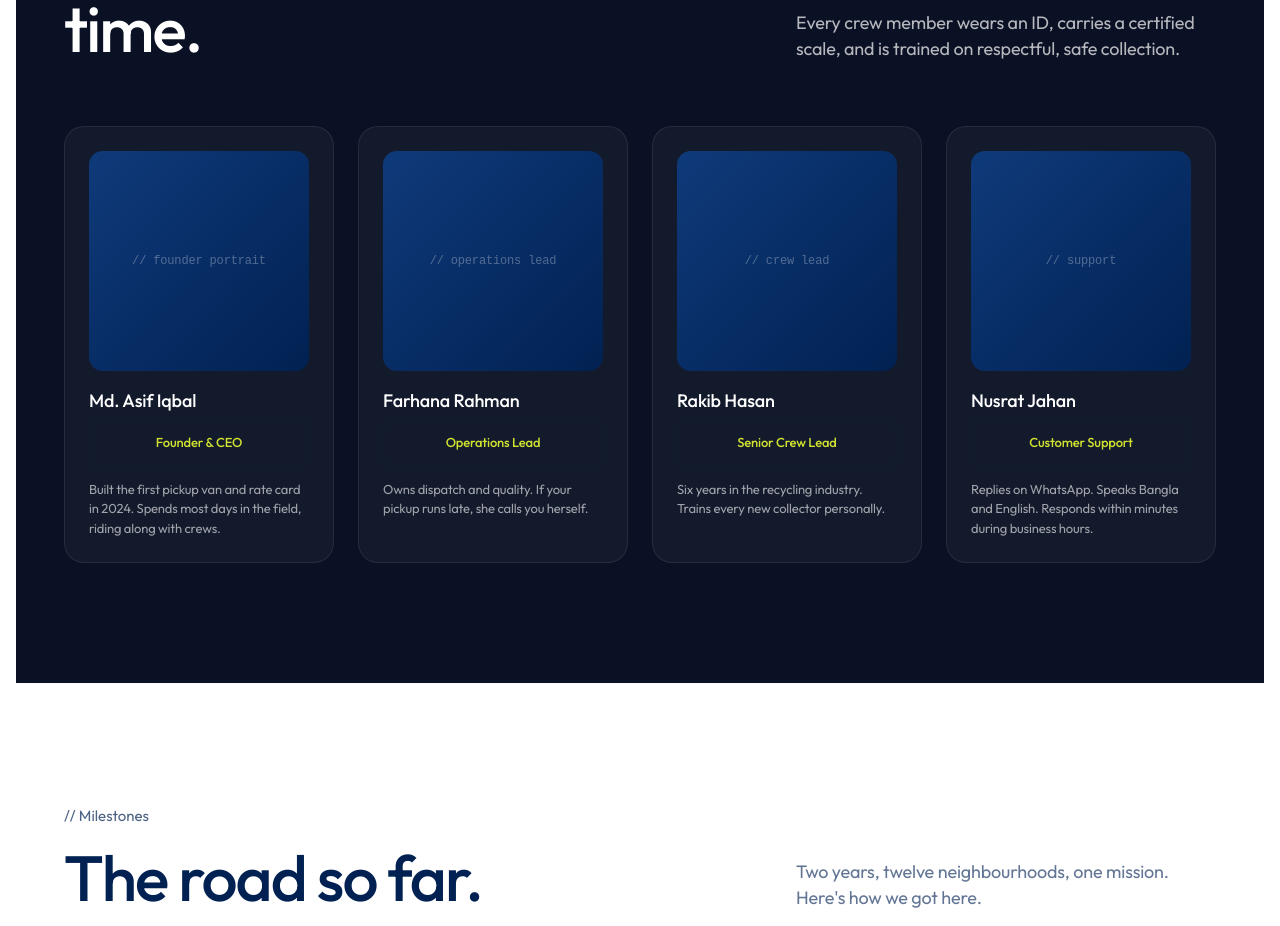
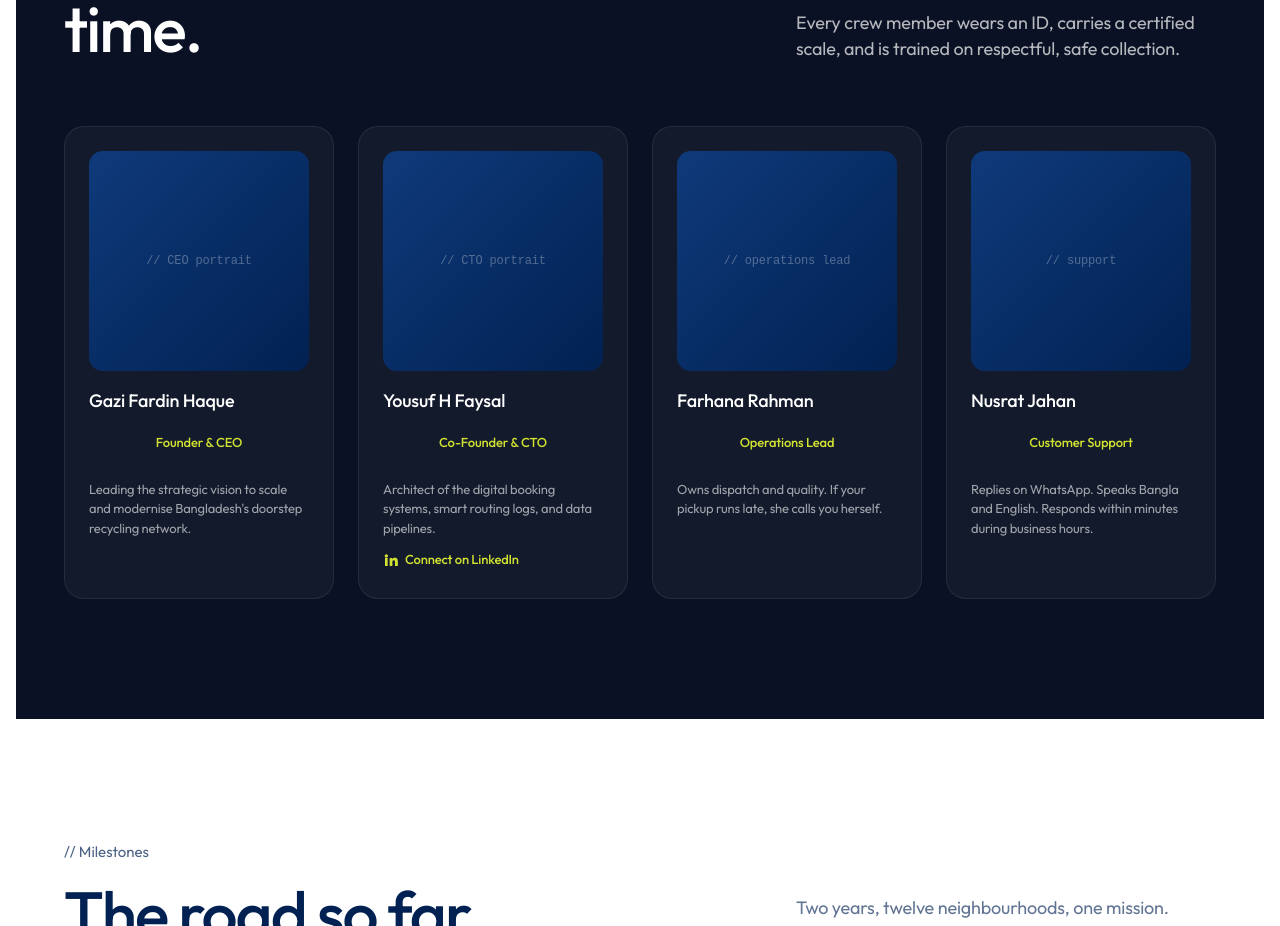
Before and after one commit to yousuffaysal/Project-Evang, a Next.js app: page /about in a window 1280 px wide. Shown: the part 3520-4446 px from the top of the page. Built offline with nearby package versions, Linux system fonts and the light colour scheme; a web font is replaced by a local one.

Commit message:
feat: update leadership team section and add LinkedIn links to profile cards

```diff
--- a/app/about/page.tsx
+++ b/app/about/page.tsx
@@ -167,11 +167,19 @@ export default function AboutPage() {
           <div className="team-grid">
             {[
               {
-                initials: 'AI',
-                name: 'Md. Asif Iqbal',
+                initials: 'GF',
+                name: 'Gazi Fardin Haque',
                 role: 'Founder & CEO',
-                bio: 'Built the first pickup van and rate card in 2024. Spends most days in the field, riding along with crews.',
-                ph: '// founder portrait',
+                bio: 'Leading the strategic vision to scale and modernise Bangladesh\'s doorstep recycling network.',
+                ph: '// CEO portrait',
+              },
+              {
+                initials: 'YF',
+                name: 'Yousuf H Faysal',
+                role: 'Co-Founder & CTO',
+                bio: 'Architect of the digital booking systems, smart routing logs, and data pipelines.',
+                ph: '// CTO portrait',
+                linkedin: 'https://www.linkedin.com/in/yusuf-faysal/',
               },
               {
                 initials: 'FR',
@@ -179,13 +187,6 @@ export default function AboutPage() {
                 role: 'Operations Lead',
                 bio: 'Owns dispatch and quality. If your pickup runs late, she calls you herself.',
                 ph: '// operations lead',
-              },
-              {
-                initials: 'RH',
-                name: 'Rakib Hasan',
-                role: 'Senior Crew Lead',
-                bio: 'Six years in the recycling industry. Trains every new collector personally.',
-                ph: '// crew lead',
               },
               {
                 initials: 'NJ',
@@ -200,6 +201,29 @@ export default function AboutPage() {
                 <h4>{member.name}</h4>
                 <div className="role">{member.role}</div>
                 <p>{member.bio}</p>
+                {member.linkedin && (
+                  <a
+                    href={member.linkedin}
+                    target="_blank"
+                    rel="noopener noreferrer"
+                    className="person-ln"
+                    style={{
+                      display: 'inline-flex',
+                      alignItems: 'center',
+                      gap: '6px',
+                      marginTop: '12px',
+                      fontSize: '13px',
+                      color: 'var(--lime)',
+                      fontWeight: 500,
+                      textDecoration: 'none',
+                    }}
+                  >
+                    <svg viewBox="0 0 24 24" fill="currentColor" style={{ width: '16px', height: '16px' }}>
+                      <path d="M4.98 3.5a2.5 2.5 0 11-.02 5 2.5 2.5 0 01.02-5zM3 9h4v12H3zM10 9h3.8v1.7h.1c.5-1 1.8-2 3.7-2 4 0 4.7 2.6 4.7 6V21H18v-5.5c0-1.3 0-3-1.8-3s-2.1 1.4-2.1 2.9V21H10z" />
+                    </svg>
+                    Connect on LinkedIn
+                  </a>
+                )}
               </div>
             ))}
           </div>
```
